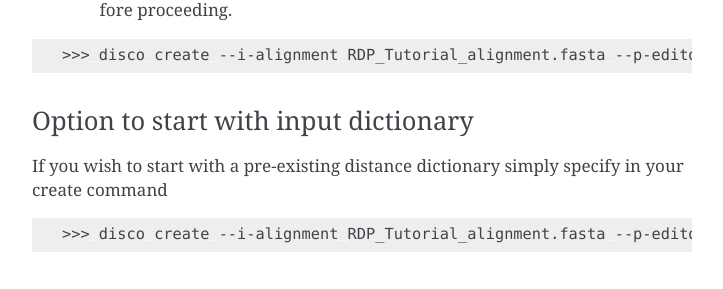
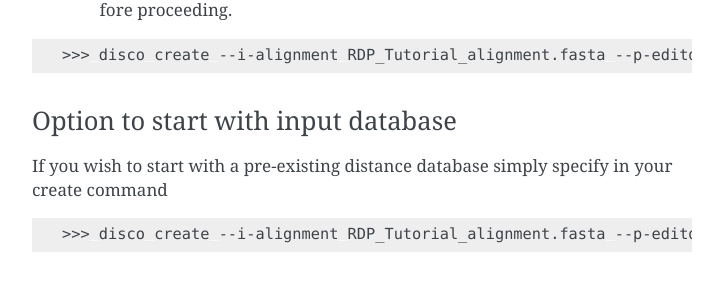
Before and after one commit to dlcarper/DISCo-microbe, a Sphinx documentation site: the page built from docs/Tutorial.rst, in a window 1280 px wide and 900 px high, scrolled down 1536 px. Shown: the part 157-446 px from the top of the window, without its empty margins (388-1111 px from the left). Built offline with Sphinx 7.4.7, drawn with Linux system fonts in a browser that asks for light colours; some of the changed text lies outside the part shown.

Commit message:
Update Tutorial.rst

```diff
--- a/docs/Tutorial.rst
+++ b/docs/Tutorial.rst
@@ -60,14 +60,14 @@ If you wish to generate a community that includes specific strains, you may add
 
         >>> disco create --i-alignment RDP_Tutorial_alignment.fasta --p-editdistance 3 --p-seed 10 --i-metadata RDP_Tutorial_Metdata_file.txt --o-community-list community_ED3_with_taxonomy_specific.txt  --p-include-strains RDP_Tutorial_starter_community_file.txt
 
-Option to start with input dictionary
+Option to start with input database
 ~~~~~~~~~~~~~~~~~~~~~~~~~~~~~~~~~~~~~
 
-If you wish to start with a pre-existing distance dictionary simply specify in your create command
+If you wish to start with a pre-existing distance database simply specify in your create command
 
 .. code-block:: bash
 
-    >>> disco create --i-alignment RDP_Tutorial_alignment.fasta --p-editdistance 3 --p-seed 10 --i-metadata RDP_Tutorial_Metdata_file.txt --o-community-list community_ED3_with_taxonomy.txt --i-distance-dictionary RDP_distance_dictionary_20191126-150855.txt
+    >>> disco create --i-alignment RDP_Tutorial_alignment.fasta --p-editdistance 3 --p-seed 10 --i-metadata RDP_Tutorial_Metdata_file.txt --o-community-list community_ED3_with_taxonomy.txt --i-distance-database RDP_distance_dictionary_20191126-150855.txt
 
 
 Subsample Module
```
